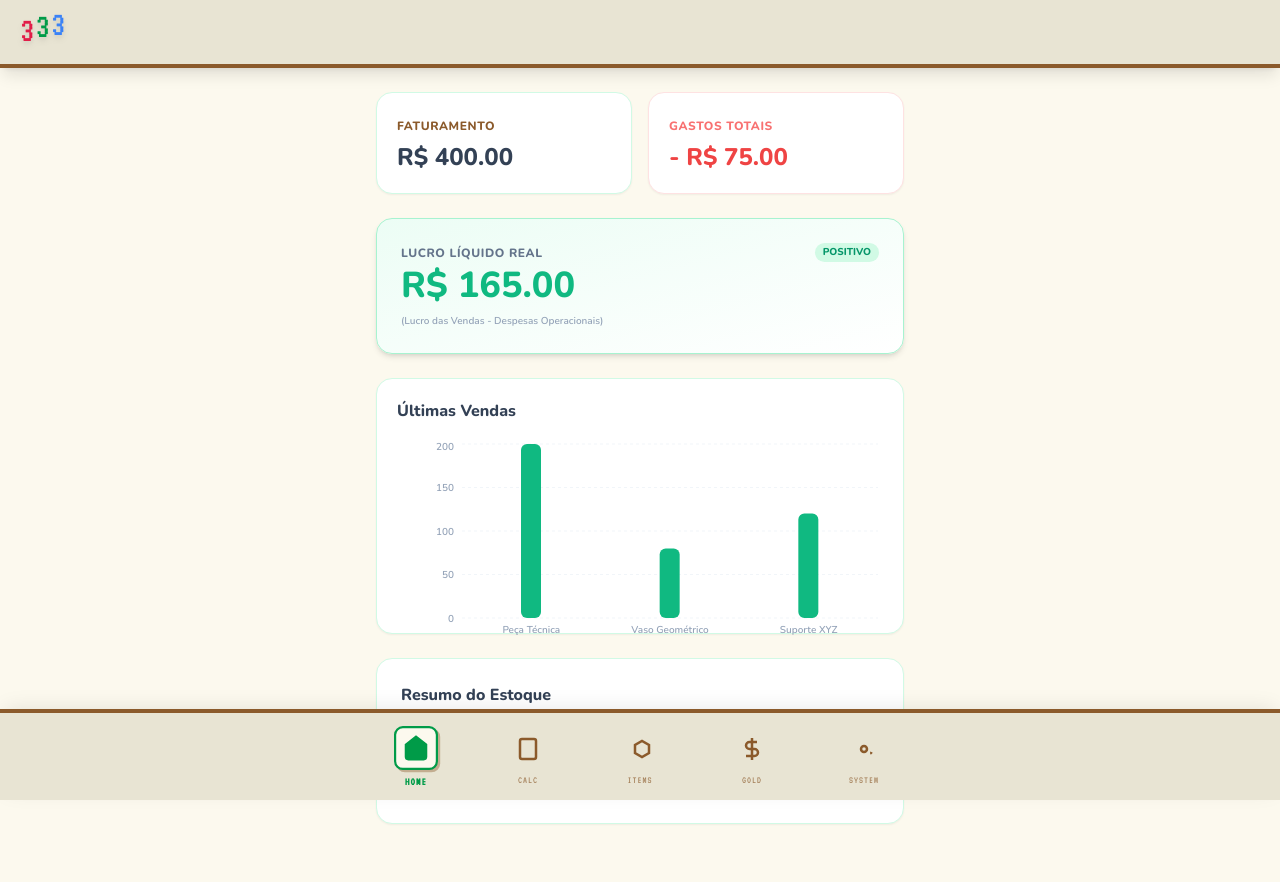
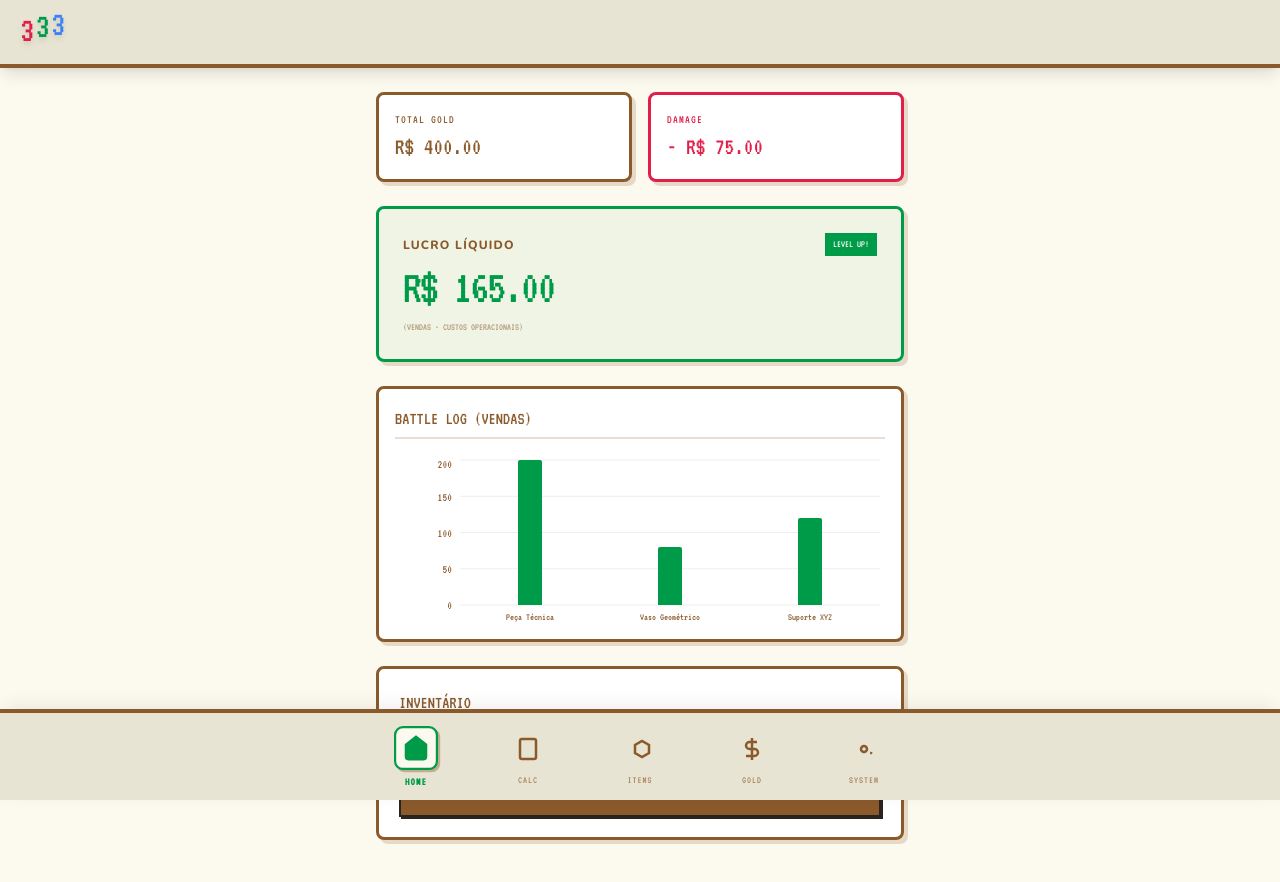
Before and after one commit to bra83/333gestao, a React (Vite) app: page / in a window 1280 px wide. Shown: the top 882 px of the page. Built offline with nearby package versions, Linux system fonts and the light colour scheme; no server answers.

Commit message:
Update DashboardView.tsx

```diff
--- a/components/DashboardView.tsx
+++ b/components/DashboardView.tsx
@@ -1,3 +1,4 @@
+
 import React from 'react';
 import { AppData, ViewState } from '../types';
 import { BarChart, Bar, XAxis, YAxis, Tooltip, ResponsiveContainer, CartesianGrid } from 'recharts';
@@ -11,74 +12,67 @@ export const DashboardView: React.FC<DashboardViewProps> = ({ data, onNavigate }
   const totalSales = data.vendas.reduce((acc, curr) => acc + curr.venda, 0);
   const grossProfit = data.vendas.reduce((acc, curr) => acc + curr.lucro, 0);
   const totalExpenses = data.gastos.reduce((acc, curr) => acc + curr.valor, 0);
-
-  // NET PROFIT = Gross Profit (from sales) - Expenses
   const netProfit = grossProfit - totalExpenses;
-
   const recentSales = data.vendas.slice(0, 5).reverse();
 
   return (
     <div className="space-y-6 pb-20">
 
-      {/* Top Cards Grid */}
       <div className="grid grid-cols-2 gap-4">
-        <div className="bg-surface p-5 rounded-2xl border border-emerald-100 shadow-sm hover:shadow-md transition-shadow">
-          <span className="text-secondary text-xs font-bold uppercase tracking-wider">Faturamento</span>
-          <div className="text-2xl font-black text-slate-700 mt-1">R$ {totalSales.toFixed(2)}</div>
+        <div className="retro-box p-4 bg-white hover:-translate-y-1 transition-transform">
+          <span className="text-secondary text-xs font-pixel uppercase tracking-widest block mb-1">Total Gold</span>
+          <div className="text-2xl font-pixel text-secondary truncate">R$ {totalSales.toFixed(2)}</div>
         </div>
-        <div className="bg-surface p-5 rounded-2xl border border-red-100 shadow-sm hover:shadow-md transition-shadow">
-          <span className="text-red-400 text-xs font-bold uppercase tracking-wider">Gastos Totais</span>
-          <div className="text-2xl font-black text-red-500 mt-1">- R$ {totalExpenses.toFixed(2)}</div>
+        <div className="retro-box p-4 bg-white hover:-translate-y-1 transition-transform border-heart">
+          <span className="text-heart text-xs font-pixel uppercase tracking-widest block mb-1">Damage</span>
+          <div className="text-2xl font-pixel text-heart truncate">- R$ {totalExpenses.toFixed(2)}</div>
         </div>
       </div>
 
-      {/* Net Profit Highlight */}
-      <div className={`p-6 rounded-2xl shadow-md border transition-all ${netProfit >= 0 ? 'bg-gradient-to-br from-emerald-50 to-white border-emerald-200' : 'bg-gradient-to-br from-red-50 to-white border-red-200'}`}>
-        <div className="flex justify-between items-center mb-1">
-           <span className="text-slate-500 text-xs font-bold uppercase tracking-wider">Lucro Líquido Real</span>
+      <div className={`retro-box p-6 transition-all ${netProfit >= 0 ? 'bg-primary/5 border-primary' : 'bg-heart/5 border-heart'}`}>
+        <div className="flex justify-between items-center mb-2">
+           <span className="text-secondary text-xs font-bold uppercase tracking-widest">Lucro Líquido</span>
            {netProfit >= 0 ? (
-             <span className="bg-emerald-100 text-emerald-600 text-[10px] font-bold px-2 py-0.5 rounded-full">POSITIVO</span>
+             <span className="bg-primary text-white text-[10px] font-pixel px-2 py-1 uppercase">Level Up!</span>
            ) : (
-             <span className="bg-red-100 text-red-600 text-[10px] font-bold px-2 py-0.5 rounded-full">NEGATIVO</span>
+             <span className="bg-heart text-white text-[10px] font-pixel px-2 py-1 uppercase">Danger</span>
            )}
         </div>
-        <div className={`text-4xl font-black mt-1 ${netProfit >= 0 ? 'text-emerald-500' : 'text-red-500'}`}>
+        <div className={`text-5xl font-pixel mt-1 tracking-tighter ${netProfit >= 0 ? 'text-primary' : 'text-heart'}`}>
           R$ {netProfit.toFixed(2)}
         </div>
-        <p className="text-[10px] text-slate-400 mt-2">
-          (Lucro das Vendas - Despesas Operacionais)
+        <p className="text-[10px] text-secondary/60 mt-2 font-pixel uppercase">
+          (Vendas - Custos Operacionais)
         </p>
       </div>
 
-      {/* Chart */}
-      <div className="bg-surface p-5 rounded-2xl border border-emerald-100 shadow-sm h-64">
-          <h3 className="text-slate-700 mb-4 font-bold">Últimas Vendas</h3>
-          <ResponsiveContainer width="100%" height="100%">
+      <div className="retro-box p-4 h-64 bg-white">
+          <h3 className="text-secondary mb-4 font-pixel uppercase text-lg border-b-2 border-secondary/20 pb-1">Battle Log (Vendas)</h3>
+          <ResponsiveContainer width="100%" height="85%">
             <BarChart data={recentSales}>
-              <CartesianGrid strokeDasharray="3 3" stroke="#f1f5f9" vertical={false} />
-              <XAxis dataKey="item" tick={{fill: '#94a3b8', fontSize: 10}} interval={0} axisLine={false} tickLine={false} />
-              <YAxis tick={{fill: '#94a3b8', fontSize: 10}} axisLine={false} tickLine={false} />
+              <CartesianGrid strokeDasharray="0" stroke="#eee" vertical={false} />
+              <XAxis dataKey="item" tick={{fill: '#8b5a2b', fontSize: 10, fontFamily: 'VT323'}} interval={0} axisLine={false} tickLine={false} />
+              <YAxis tick={{fill: '#8b5a2b', fontSize: 12, fontFamily: 'VT323'}} axisLine={false} tickLine={false} />
               <Tooltip
-                cursor={{fill: '#ecfdf5'}}
-                contentStyle={{backgroundColor: '#fff', borderColor: '#a7f3d0', borderRadius: '12px', boxShadow: '0 4px 6px -1px rgb(0 0 0 / 0.1)', color: '#334155'}}
-                itemStyle={{color: '#10b981', fontWeight: 'bold'}}
+                cursor={{fill: '#fcf9ee'}}
+                contentStyle={{backgroundColor: '#fff', border: '2px solid #8b5a2b', borderRadius: '0', fontFamily: 'VT323', color: '#8b5a2b'}}
+                itemStyle={{color: '#009b48'}}
               />
-              <Bar dataKey="venda" fill="#10b981" radius={[6, 6, 6, 6]} barSize={20} />
+              <Bar dataKey="venda" fill="#009b48" radius={[2, 2, 0, 0]} barSize={24} />
             </BarChart>
           </ResponsiveContainer>
       </div>
 
-      {/* Inventory CTA */}
-      <div className="bg-surface p-6 rounded-2xl border border-emerald-100 shadow-sm">
-        <h3 className="text-slate-700 mb-2 font-bold">Resumo do Estoque</h3>
-        <p className="text-secondary text-sm mb-5">
-          Você tem <strong className="text-primary">{data.estoque.length}</strong> rolos registrados.
+      <div className="retro-box p-5 bg-white">
+        <h3 className="text-secondary mb-2 font-pixel text-lg uppercase">Inventário</h3>
+        <p className="text-secondary text-sm mb-4">
+          <strong className="text-primary font-pixel text-xl">{data.estoque.length}</strong> itens na mochila.
         </p>
         <button
           onClick={() => onNavigate(ViewState.INVENTORY)}
-          className="w-full bg-slate-100 text-slate-600 py-3 rounded-xl text-sm font-bold hover:bg-slate-200 transition-colors"
+          className="retro-btn w-full bg-secondary text-bgPaper py-3 text-sm font-pixel uppercase border-2 border-bgDark shadow-[2px_2px_0_#292420]"
         >
-          Gerenciar Estoque
+          Abrir Mochila
         </button>
       </div>
     </div>
```
